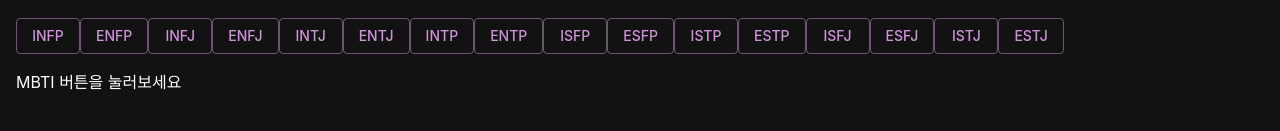
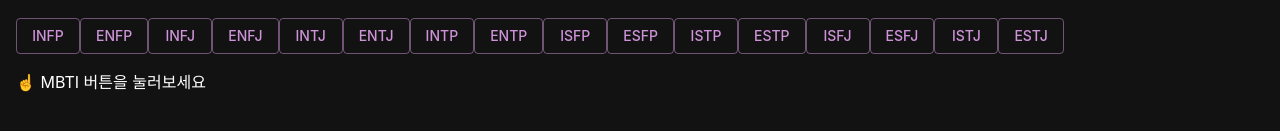
Before and after one commit to jongwony/gmss, a Next.js app: page / in a window 1280 px wide. Shown: the part 211-342 px from the top of the page. Built offline with nearby package versions, Linux system fonts and the light colour scheme.

Commit message:
add emoji

```diff
--- a/components/selected.tsx
+++ b/components/selected.tsx
@@ -71,7 +71,7 @@
             )
         }
         else {
-            return <p>MBTI 버튼을 눌러보세요</p>
+            return <p>☝️ MBTI 버튼을 눌러보세요</p>
         }
     }
 
```
